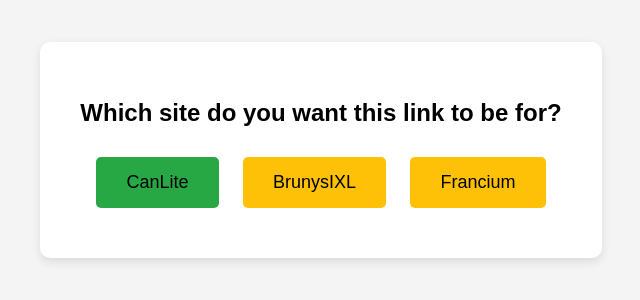
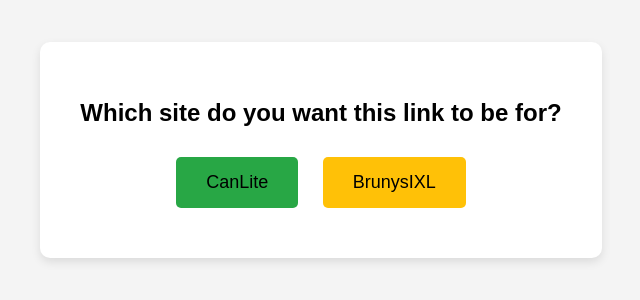
Before and after one commit to CanLite/router, a plain HTML site: page new.html in a window 1280 px wide. Shown: the part 250-550 px from the top of the page, without its empty margins (319-959 px from the left). Drawn offline with Linux system fonts and the light colour scheme.

Commit message:
Update new.html

```diff
--- a/new.html
+++ b/new.html
@@ -51,7 +51,6 @@
   <h1>Which site do you want this link to be for?</h1>
   <button class="canlite-button" onclick="window.location.href='/canlite'">CanLite</button>
   <button class="brunyixl-button" onclick="window.location.href='/brunyixl'">BrunysIXL</button>
-  <button class="brunyixl-button" onclick="window.location.href='/francium'">Francium</button>
 </div>
 </body>
 </html>
```
